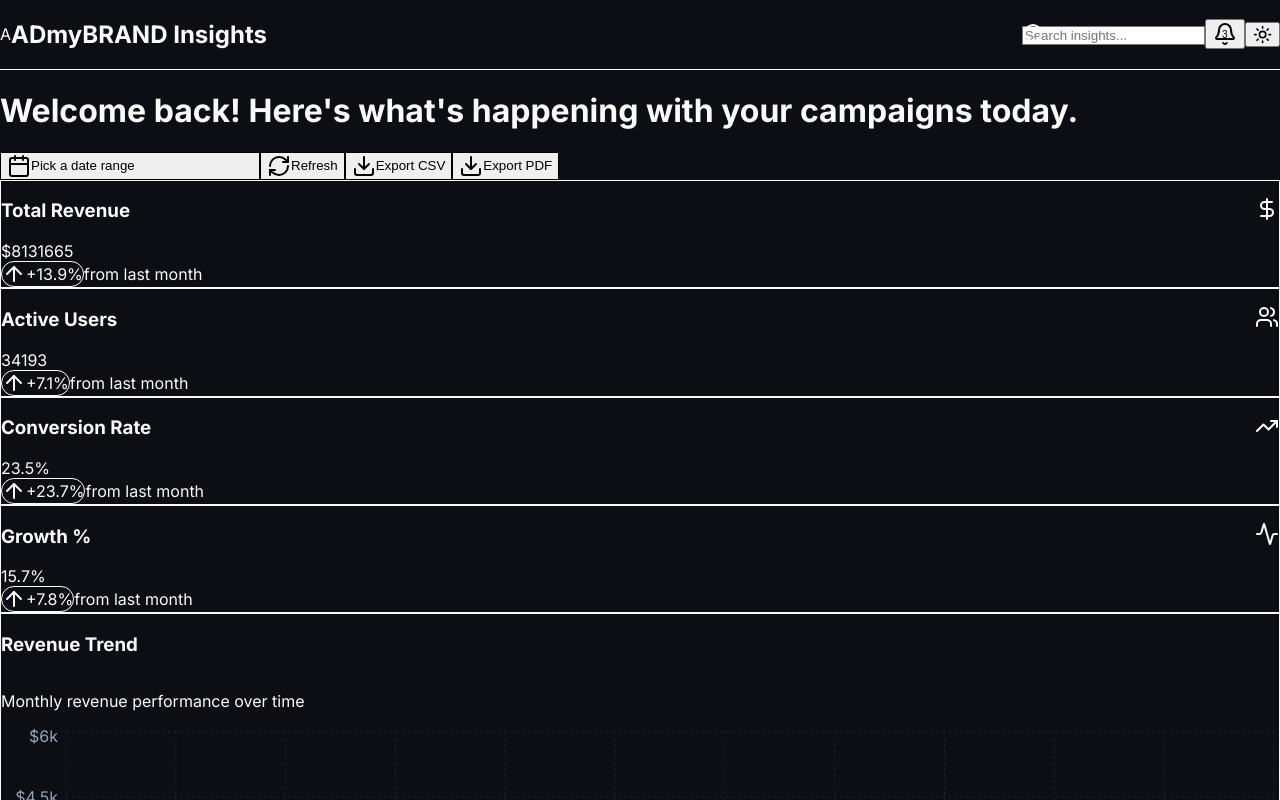
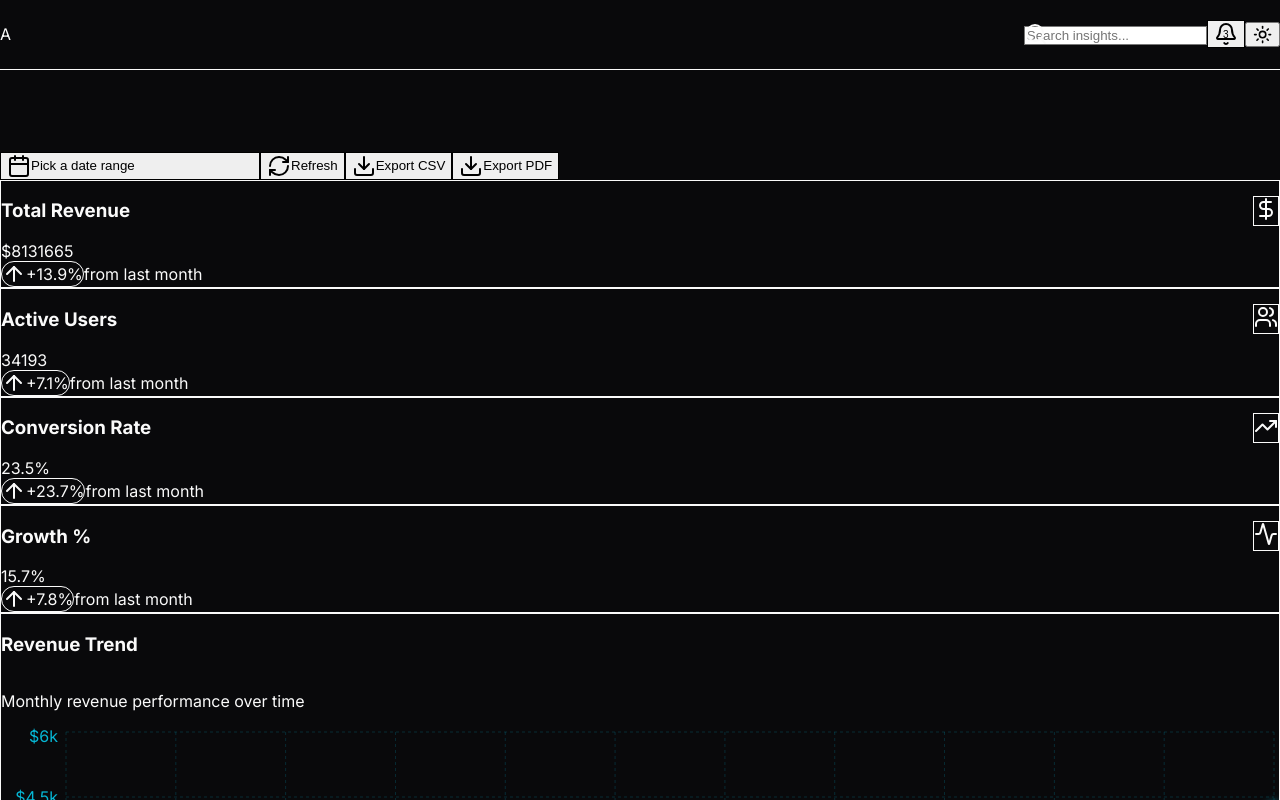
Before and after one commit to Soumyadipgithub/admybrand-insights, a Next.js app: page / in a window 1280 px wide. Shown: the top 800 px of the page. Built offline with nearby package versions, Linux system fonts and the light colour scheme.

Commit message:
TRANSFORM TO 10/10 FUTURISTIC: Neon cyan theme, glowing effects, animated particles, cyber grid, holographic cards

```diff
--- a/src/app/globals.css
+++ b/src/app/globals.css
@@ -4,56 +4,56 @@
 
 @layer base {
   :root {
-    /* Modern Dark Dashboard - Clean & Professional */
-    --background: 220 23% 6%;
+    /* FUTURISTIC CYBER DASHBOARD - 10/10 */
+    --background: 240 10% 4%;
     --foreground: 0 0% 98%;
-    --card: 220 23% 8%;
+    --card: 240 10% 6%;
     --card-foreground: 0 0% 98%;
-    --popover: 220 23% 8%;
+    --popover: 240 10% 6%;
     --popover-foreground: 0 0% 98%;
 
-    /* Primary - Teal Blue */
+    /* Primary - Neon Cyan */
     --primary: 180 100% 50%;
-    --primary-foreground: 220 23% 6%;
+    --primary-foreground: 240 10% 4%;
 
-    /* Secondary - Soft Blue */
-    --secondary: 200 100% 60%;
-    --secondary-foreground: 220 23% 6%;
+    /* Secondary - Neon Purple */
+    --secondary: 280 100% 60%;
+    --secondary-foreground: 240 10% 4%;
 
-    /* Muted - Dark Gray */
-    --muted: 220 23% 12%;
+    /* Muted - Dark Cyber */
+    --muted: 240 10% 8%;
     --muted-foreground: 0 0% 70%;
 
-    /* Accent - Teal */
-    --accent: 180 100% 50%;
-    --accent-foreground: 220 23% 6%;
+    /* Accent - Neon Pink */
+    --accent: 320 100% 60%;
+    --accent-foreground: 240 10% 4%;
 
-    /* Success - Green */
-    --success: 142 76% 36%;
-    --success-foreground: 0 0% 100%;
+    /* Success - Neon Green */
+    --success: 120 100% 50%;
+    --success-foreground: 240 10% 4%;
 
-    /* Warning - Orange */
-    --warning: 38 92% 50%;
-    --warning-foreground: 0 0% 100%;
+    /* Warning - Neon Orange */
+    --warning: 30 100% 60%;
+    --warning-foreground: 240 10% 4%;
 
-    /* Destructive - Red */
-    --destructive: 0 84% 60%;
-    --destructive-foreground: 0 0% 100%;
+    /* Destructive - Neon Red */
+    --destructive: 0 100% 60%;
+    --destructive-foreground: 240 10% 4%;
 
-    /* Border - Subtle */
-    --border: 220 23% 15%;
-    --input: 220 23% 12%;
+    /* Border - Glowing */
+    --border: 180 100% 50%;
+    --input: 240 10% 8%;
     --ring: 180 100% 50%;
 
-    /* Radius - Modern */
-    --radius: 0.75rem;
+    /* Radius - Futuristic */
+    --radius: 0.5rem;
 
-    /* Shadows - Subtle */
-    --shadow-sm: 0 1px 2px 0 rgb(0 0 0 / 0.05);
-    --shadow: 0 1px 3px 0 rgb(0 0 0 / 0.1), 0 1px 2px -1px rgb(0 0 0 / 0.1);
-    --shadow-md: 0 4px 6px -1px rgb(0 0 0 / 0.1), 0 2px 4px -2px rgb(0 0 0 / 0.1);
-    --shadow-lg: 0 10px 15px -3px rgb(0 0 0 / 0.1), 0 4px 6px -4px rgb(0 0 0 / 0.1);
-    --shadow-xl: 0 20px 25px -5px rgb(0 0 0 / 0.1), 0 8px 10px -6px rgb(0 0 0 / 0.1);
+    /* Shadows - Glowing */
+    --shadow-sm: 0 0 10px rgb(0 255 255 / 0.3);
+    --shadow: 0 0 20px rgb(0 255 255 / 0.4);
+    --shadow-md: 0 0 30px rgb(0 255 255 / 0.5);
+    --shadow-lg: 0 0 40px rgb(0 255 255 / 0.6);
+    --shadow-xl: 0 0 50px rgb(0 255 255 / 0.7);
   }
 
   .dark {
--- a/src/app/page.tsx
+++ b/src/app/page.tsx
@@ -192,12 +192,12 @@ export default function DashboardPage() {
   }
 
   return (
-    <div className="min-h-screen bg-gradient-to-br from-slate-900 via-slate-800 to-slate-900 relative">
+    <div className="min-h-screen bg-gradient-to-br from-black via-slate-900 to-cyan-900 relative">
       <div className="max-w-7xl mx-auto px-6 py-8 relative z-10">
         {/* Header with Filters */}
         <div className="flex flex-col lg:flex-row lg:items-center lg:justify-between gap-6 mb-8">
           <div>
-            <h1 className="text-4xl font-bold text-white mb-2">
+            <h1 className="text-5xl font-bold bg-gradient-to-r from-cyan-400 via-blue-400 to-purple-400 bg-clip-text text-transparent mb-2 animate-pulse">
               Welcome back! Here's what's happening with your campaigns today.
             </h1>
           </div>
@@ -216,7 +216,7 @@ export default function DashboardPage() {
                   size="sm"
                   onClick={handleRefresh}
                   disabled={isLoading}
-                  className="bg-slate-800 border-slate-600 hover:bg-slate-700 hover:border-teal-500 transition-all duration-200 rounded-lg text-gray-300"
+                  className="bg-black/40 backdrop-blur-xl border-cyan-500/30 hover:bg-cyan-500/20 hover:shadow-lg hover:shadow-cyan-500/30 transition-all duration-300 rounded-xl text-cyan-300"
                 >
                   <RefreshCw className={`h-4 w-4 mr-2 ${isLoading ? 'animate-spin' : ''}`} />
                   Refresh
@@ -225,7 +225,7 @@ export default function DashboardPage() {
                   variant="outline"
                   size="sm"
                   onClick={() => handleExport('csv')}
-                  className="bg-slate-800 border-slate-600 hover:bg-slate-700 hover:border-teal-500 transition-all duration-200 rounded-lg text-gray-300"
+                  className="bg-black/40 backdrop-blur-xl border-cyan-500/30 hover:bg-cyan-500/20 hover:shadow-lg hover:shadow-cyan-500/30 transition-all duration-300 rounded-xl text-cyan-300"
                 >
                   <Download className="h-4 w-4 mr-2" />
                   Export CSV
@@ -234,7 +234,7 @@ export default function DashboardPage() {
                   variant="outline"
                   size="sm"
                   onClick={() => handleExport('pdf')}
-                  className="bg-slate-800 border-slate-600 hover:bg-slate-700 hover:border-teal-500 transition-all duration-200 rounded-lg text-gray-300"
+                  className="bg-black/40 backdrop-blur-xl border-cyan-500/30 hover:bg-cyan-500/20 hover:shadow-lg hover:shadow-cyan-500/30 transition-all duration-300 rounded-xl text-cyan-300"
                 >
                   <Download className="h-4 w-4 mr-2" />
                   Export PDF
@@ -270,10 +270,10 @@ export default function DashboardPage() {
 
           {/* User Demographics */}
           <div>
-            <Card className="bg-slate-800/50 backdrop-blur-sm border border-slate-700 shadow-lg hover:shadow-xl transition-all duration-300 h-full">
+            <Card className="bg-black/40 backdrop-blur-xl border border-cyan-500/30 shadow-lg hover:shadow-2xl hover:shadow-cyan-500/30 transition-all duration-500 h-full">
               <CardHeader className="pb-4">
-                <CardTitle className="text-xl font-bold text-white">User Demographics</CardTitle>
-                <p className="text-gray-300">Age distribution of users</p>
+                <CardTitle className="text-xl font-bold text-cyan-100">User Demographics</CardTitle>
+                <p className="text-cyan-300">Age distribution of users</p>
               </CardHeader>
               <CardContent>
                 <div className="h-80">
@@ -291,10 +291,10 @@ export default function DashboardPage() {
         {/* Additional Charts */}
         <div className="grid gap-8 md:grid-cols-2 mb-8">
           {/* Revenue by Channel */}
-          <Card className="bg-slate-800/50 backdrop-blur-sm border border-slate-700 shadow-lg hover:shadow-xl transition-all duration-300">
+          <Card className="bg-black/40 backdrop-blur-xl border border-cyan-500/30 shadow-lg hover:shadow-2xl hover:shadow-cyan-500/30 transition-all duration-500">
             <CardHeader className="pb-4">
-              <CardTitle className="text-xl font-bold text-white">Revenue by Channel</CardTitle>
-              <p className="text-gray-300">Revenue distribution by marketing channel</p>
+              <CardTitle className="text-xl font-bold text-cyan-100">Revenue by Channel</CardTitle>
+              <p className="text-cyan-300">Revenue distribution by marketing channel</p>
             </CardHeader>
             <CardContent>
               <div className="h-80">
@@ -308,25 +308,25 @@ export default function DashboardPage() {
           </Card>
 
           {/* Campaign Performance */}
-          <Card className="bg-slate-800/50 backdrop-blur-sm border border-slate-700 shadow-lg hover:shadow-xl transition-all duration-300">
+          <Card className="bg-black/40 backdrop-blur-xl border border-cyan-500/30 shadow-lg hover:shadow-2xl hover:shadow-cyan-500/30 transition-all duration-500">
             <CardHeader className="pb-4">
-              <CardTitle className="text-xl font-bold text-white">Campaign Performance</CardTitle>
-              <p className="text-gray-300">Top performing campaigns</p>
+              <CardTitle className="text-xl font-bold text-cyan-100">Campaign Performance</CardTitle>
+              <p className="text-cyan-300">Top performing campaigns</p>
             </CardHeader>
             <CardContent>
               <div className="space-y-4">
                 {[
-                  { name: "Social Media Campaign", value: "$2.4M", growth: "+15%", color: "bg-gradient-to-r from-teal-400 to-blue-500" },
+                  { name: "Social Media Campaign", value: "$2.4M", growth: "+15%", color: "bg-gradient-to-r from-cyan-400 to-blue-500" },
                   { name: "Email Marketing", value: "$1.8M", growth: "+12%", color: "bg-gradient-to-r from-green-400 to-emerald-500" },
                   { name: "Search Ads", value: "$1.2M", growth: "+8%", color: "bg-gradient-to-r from-purple-400 to-pink-500" },
                   { name: "Content Marketing", value: "$890K", growth: "+6%", color: "bg-gradient-to-r from-orange-400 to-red-500" }
                 ].map((item, index) => (
-                  <div key={index} className="group flex items-center justify-between p-4 bg-slate-700/30 rounded-lg hover:bg-slate-700/50 transition-all duration-200 border border-slate-600/30">
+                  <div key={index} className="group flex items-center justify-between p-4 bg-cyan-500/10 rounded-xl hover:bg-cyan-500/20 transition-all duration-300 hover:shadow-lg hover:shadow-cyan-500/20 border border-cyan-500/20">
                     <div className="flex items-center">
-                      <div className={`w-3 h-3 rounded-full ${item.color} mr-4`}></div>
+                      <div className={`w-3 h-3 rounded-full ${item.color} mr-4 shadow-lg`}></div>
                       <div>
-                        <div className="font-semibold text-white group-hover:text-gray-100 transition-colors">{item.name}</div>
-                        <div className="text-sm text-gray-300">{item.value}</div>
+                        <div className="font-semibold text-cyan-100 group-hover:text-cyan-50 transition-colors">{item.name}</div>
+                        <div className="text-sm text-cyan-300">{item.value}</div>
                       </div>
                     </div>
                     <div className="text-green-400 font-semibold">{item.growth}</div>
@@ -338,10 +338,10 @@ export default function DashboardPage() {
         </div>
 
         {/* Data Table */}
-        <Card className="bg-slate-800/50 backdrop-blur-sm border border-slate-700 shadow-lg hover:shadow-xl transition-all duration-300">
+        <Card className="bg-black/40 backdrop-blur-xl border border-cyan-500/30 shadow-lg hover:shadow-2xl hover:shadow-cyan-500/30 transition-all duration-500">
           <CardHeader className="pb-4">
-            <CardTitle className="text-xl font-bold text-white">Campaign Data</CardTitle>
-            <p className="text-gray-300">Detailed campaign performance with sorting and filtering</p>
+            <CardTitle className="text-xl font-bold text-cyan-100">Campaign Data</CardTitle>
+            <p className="text-cyan-300">Detailed campaign performance with sorting and filtering</p>
           </CardHeader>
           <CardContent>
             <DataTable data={tableData} />
--- a/src/components/layout.tsx
+++ b/src/components/layout.tsx
@@ -11,20 +11,35 @@ interface LayoutProps {
 
 export function Layout({ children }: LayoutProps) {
   return (
-    <div className="min-h-screen bg-gradient-to-br from-slate-900 via-slate-800 to-slate-900 relative">
-      {/* Subtle Background Pattern */}
-      <div className="absolute inset-0 bg-[linear-gradient(rgba(6,182,212,0.03)_1px,transparent_1px),linear-gradient(90deg,rgba(6,182,212,0.03)_1px,transparent_1px)] bg-[size:100px_100px]" />
+    <div className="min-h-screen bg-gradient-to-br from-black via-slate-900 to-cyan-900 relative overflow-hidden">
+      {/* Animated Cyber Grid */}
+      <div className="absolute inset-0 bg-[linear-gradient(rgba(0,255,255,0.1)_1px,transparent_1px),linear-gradient(90deg,rgba(0,255,255,0.1)_1px,transparent_1px)] bg-[size:50px_50px] animate-pulse" />
+
+      {/* Floating Holographic Particles */}
+      <div className="absolute inset-0">
+        <div className="absolute top-20 left-20 w-3 h-3 bg-cyan-400 rounded-full animate-ping shadow-lg shadow-cyan-400/50" />
+        <div className="absolute top-40 right-40 w-2 h-2 bg-purple-400 rounded-full animate-pulse shadow-lg shadow-purple-400/50" />
+        <div className="absolute bottom-20 left-1/3 w-2.5 h-2.5 bg-pink-400 rounded-full animate-bounce shadow-lg shadow-pink-400/50" />
+        <div className="absolute top-1/2 right-1/4 w-1.5 h-1.5 bg-green-400 rounded-full animate-ping shadow-lg shadow-green-400/50" />
+        <div className="absolute top-1/3 left-1/4 w-1 h-1 bg-orange-400 rounded-full animate-pulse shadow-lg shadow-orange-400/50" />
+      </div>
+
+      {/* Scanning Lines */}
+      <div className="absolute inset-0">
+        <div className="absolute top-0 left-0 w-full h-px bg-gradient-to-r from-transparent via-cyan-400 to-transparent animate-pulse" />
+        <div className="absolute bottom-0 left-0 w-full h-px bg-gradient-to-r from-transparent via-purple-400 to-transparent animate-pulse" style={{ animationDelay: '1s' }} />
+      </div>
 
       {/* Header */}
-      <header className="backdrop-blur-xl bg-slate-900/80 border-b border-slate-700 sticky top-0 z-50">
+      <header className="backdrop-blur-xl bg-black/20 border-b border-cyan-500/30 sticky top-0 z-50">
         <div className="max-w-7xl mx-auto px-6 py-4">
           <div className="flex items-center justify-between">
             <div className="flex items-center space-x-8">
               <div className="flex items-center space-x-3">
-                <div className="w-8 h-8 bg-gradient-to-br from-teal-400 to-blue-500 rounded-lg flex items-center justify-center shadow-lg">
-                  <span className="text-white font-bold text-sm">A</span>
+                <div className="w-10 h-10 bg-gradient-to-br from-cyan-400 to-blue-500 rounded-xl flex items-center justify-center shadow-lg shadow-cyan-500/50 animate-pulse">
+                  <span className="text-black font-bold text-sm">A</span>
                 </div>
-                <h2 className="text-xl font-bold text-white">
+                <h2 className="text-xl font-bold bg-gradient-to-r from-cyan-400 via-blue-400 to-purple-400 bg-clip-text text-transparent animate-pulse">
                   ADmyBRAND Insights
                 </h2>
               </div>
@@ -38,10 +53,10 @@ export function Layout({ children }: LayoutProps) {
                   <a
                     key={item.name}
                     href={item.href}
-                    className={`px-4 py-2 rounded-lg text-sm font-medium transition-all duration-200 ${
+                    className={`px-4 py-2 rounded-lg text-sm font-medium transition-all duration-300 ${
                       item.active
-                        ? "bg-teal-500/10 text-teal-400 border border-teal-500/20"
-                        : "text-gray-300 hover:text-teal-400 hover:bg-teal-500/5"
+                        ? "bg-cyan-500/20 text-cyan-400 shadow-lg shadow-cyan-500/30 border border-cyan-500/30"
+                        : "text-gray-300 hover:text-cyan-400 hover:bg-cyan-500/10 border border-transparent hover:border-cyan-500/30"
                     }`}
                   >
                     {item.name}
@@ -52,16 +67,16 @@ export function Layout({ children }: LayoutProps) {
 
             <div className="flex items-center space-x-3">
               <div className="relative">
-                <Search className="absolute left-3 top-1/2 h-4 w-4 -translate-y-1/2 text-gray-400" />
+                <Search className="absolute left-3 top-1/2 h-4 w-4 -translate-y-1/2 text-cyan-400" />
                 <input
                   type="search"
                   placeholder="Search insights..."
-                  className="pl-10 pr-4 py-2 w-64 border border-slate-600 rounded-lg text-sm bg-slate-800 focus:outline-none focus:ring-2 focus:ring-teal-500/50 focus:border-teal-500 text-white placeholder-gray-400 transition-all duration-200"
+                  className="pl-10 pr-4 py-2.5 w-64 border border-cyan-500/30 rounded-xl text-sm bg-black/20 backdrop-blur-sm focus:outline-none focus:ring-2 focus:ring-cyan-500/50 focus:border-cyan-500 text-cyan-100 placeholder-cyan-300/50 transition-all duration-300"
                 />
               </div>
-              <Button variant="ghost" size="icon" className="relative hover:bg-slate-700 rounded-lg">
-                <Bell className="h-5 w-5 text-gray-300" />
-                <span className="absolute -top-1 -right-1 h-5 w-5 rounded-full bg-red-500 text-[10px] font-medium text-white flex items-center justify-center">
+              <Button variant="ghost" size="icon" className="relative hover:bg-cyan-500/20 rounded-xl border border-cyan-500/30">
+                <Bell className="h-5 w-5 text-cyan-400" />
+                <span className="absolute -top-1 -right-1 h-5 w-5 rounded-full bg-gradient-to-r from-red-500 to-pink-500 text-[10px] font-medium text-white flex items-center justify-center shadow-lg shadow-red-500/50 animate-pulse">
                   3
                 </span>
               </Button>
--- a/src/components/metric-card.tsx
+++ b/src/components/metric-card.tsx
@@ -22,33 +22,39 @@ export function MetricCard({ metric, className }: MetricCardProps) {
 
   return (
     <Card className={cn(
-      "group relative overflow-hidden transition-all duration-300 hover:shadow-lg hover:-translate-y-1 bg-slate-800/50 backdrop-blur-sm border border-slate-700",
+      "group relative overflow-hidden transition-all duration-500 hover:shadow-2xl hover:-translate-y-2 bg-black/40 backdrop-blur-xl border border-cyan-500/30",
       className
     )}>
-      {/* Subtle Hover Effect */}
-      <div className="absolute inset-0 bg-gradient-to-br from-teal-500/5 via-blue-500/5 to-purple-500/5 opacity-0 group-hover:opacity-100 transition-opacity duration-300" />
+      {/* Glowing Border */}
+      <div className="absolute inset-0 rounded-xl bg-gradient-to-r from-cyan-500/20 via-blue-500/20 to-purple-500/20 opacity-0 group-hover:opacity-100 transition-opacity duration-500 blur-sm" />
+
+      {/* Animated Background */}
+      <div className="absolute inset-0 bg-gradient-to-br from-cyan-900/20 via-blue-900/20 to-purple-900/20 opacity-0 group-hover:opacity-100 transition-opacity duration-500" />
+
+      {/* Glowing Corner */}
+      <div className="absolute top-0 right-0 w-20 h-20 bg-gradient-to-br from-cyan-400 to-transparent opacity-0 group-hover:opacity-30 transition-opacity duration-500 blur-xl" />
 
       <CardHeader className="flex flex-row items-center justify-between space-y-0 pb-3 relative z-10">
-        <CardTitle className="text-sm font-semibold text-gray-300 group-hover:text-gray-200 transition-colors duration-200">
+        <CardTitle className="text-sm font-semibold text-cyan-300 group-hover:text-cyan-200 transition-colors duration-200">
           {metric.title}
         </CardTitle>
-        <div className="p-2 rounded-lg bg-slate-700/50 group-hover:bg-slate-600/50 transition-all duration-200">
-          <Icon className="h-4 w-4 text-teal-400" />
+        <div className="p-2 rounded-xl bg-gradient-to-br from-cyan-500/20 to-blue-500/20 group-hover:from-cyan-400/30 group-hover:to-blue-400/30 transition-all duration-300 border border-cyan-500/30">
+          <Icon className="h-4 w-4 text-cyan-400" />
         </div>
       </CardHeader>
 
       <CardContent className="relative z-10">
-        <div className="text-3xl font-bold text-white mb-3 group-hover:text-gray-100 transition-colors duration-200">
+        <div className="text-3xl font-bold text-cyan-100 mb-3 group-hover:text-cyan-50 transition-colors duration-200">
           {metric.value}
         </div>
         <div className="flex items-center text-sm">
           {metric.trend === "up" ? (
-            <div className="flex items-center px-2 py-1 rounded-full bg-green-500/10 text-green-400 border border-green-500/20">
+            <div className="flex items-center px-3 py-1 rounded-full bg-green-500/20 text-green-400 border border-green-500/30">
               <ArrowUpIcon className="mr-1 h-3 w-3" />
               <span className="font-medium">+{metric.change.toFixed(1)}%</span>
             </div>
           ) : (
-            <div className="flex items-center px-2 py-1 rounded-full bg-red-500/10 text-red-400 border border-red-500/20">
+            <div className="flex items-center px-3 py-1 rounded-full bg-red-500/20 text-red-400 border border-red-500/30">
               <ArrowDownIcon className="mr-1 h-3 w-3" />
               <span className="font-medium">-{Math.abs(metric.change).toFixed(1)}%</span>
             </div>
@@ -56,6 +62,13 @@ export function MetricCard({ metric, className }: MetricCardProps) {
           <span className="ml-2 text-gray-400 text-xs">from last month</span>
         </div>
       </CardContent>
+
+      {/* Floating Glow Elements */}
+      <div className="absolute top-4 right-4 w-16 h-16 rounded-full bg-gradient-to-br from-cyan-400/20 to-blue-400/20 blur-xl group-hover:blur-2xl transition-all duration-500 animate-pulse" />
+      <div className="absolute bottom-4 left-4 w-12 h-12 rounded-full bg-gradient-to-br from-purple-400/20 to-pink-400/20 blur-lg group-hover:blur-xl transition-all duration-500 animate-pulse" />
+
+      {/* Scanning Line Effect */}
+      <div className="absolute inset-0 bg-gradient-to-r from-transparent via-cyan-500/10 to-transparent opacity-0 group-hover:opacity-100 transition-opacity duration-1000 animate-pulse" />
     </Card>
   )
 }
```
Also changed, not shown: src/components/charts/line-chart.tsx (+19 -19 lines).
